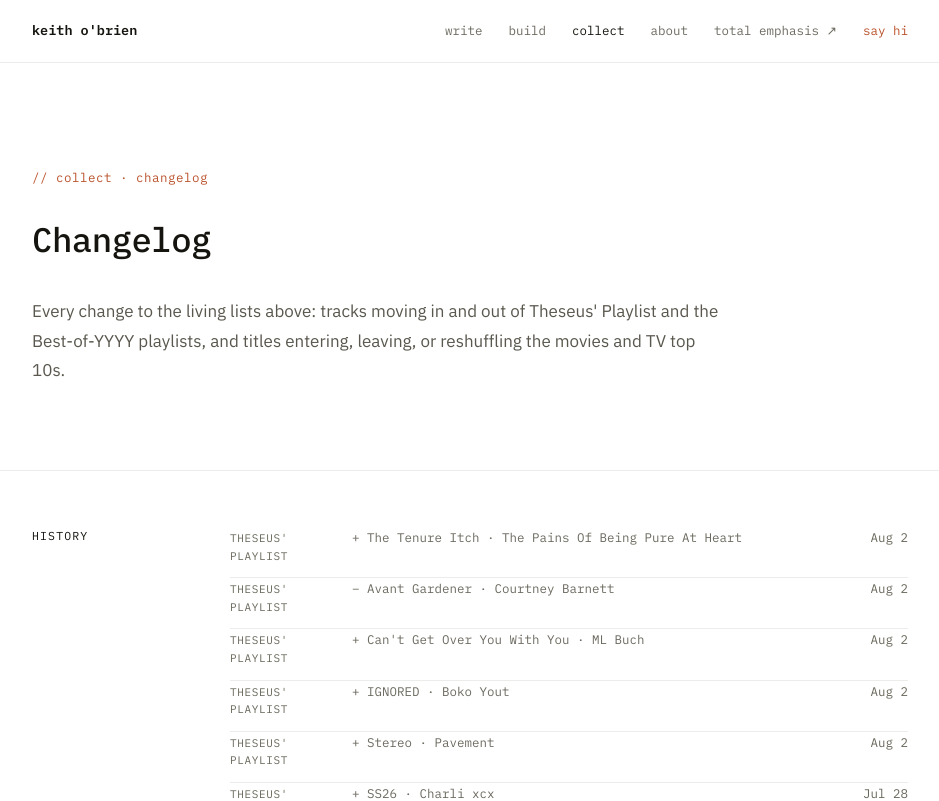
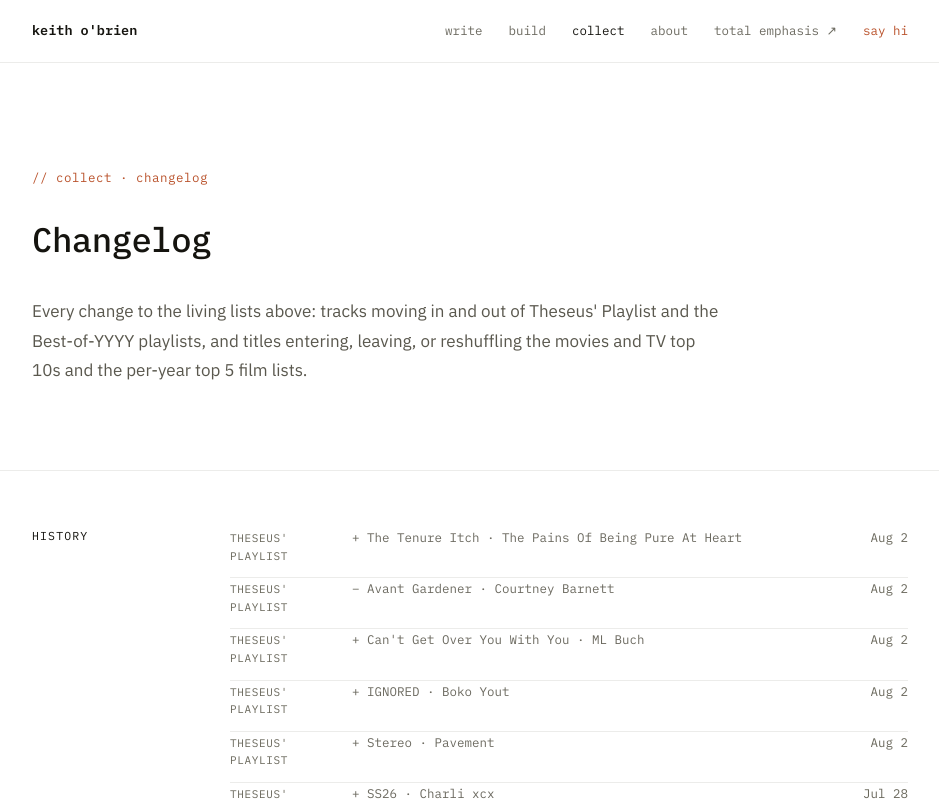
Before and after one commit to k-obrien17/keithrobrien, a Next.js app: page /collect/changelog in a window 1280 px wide. Shown: the top 801 px of the page, without its empty margins (170-1109 px from the left). Built offline with nearby package versions, Linux system fonts and the light colour scheme.

Commit message:
docs(collect): mention per-year top 5 film lists in changelog page copy

```diff
--- a/app/collect/changelog/page.tsx
+++ b/app/collect/changelog/page.tsx
@@ -85,7 +85,8 @@ export default function ChangelogPage() {
         <p>
           Every change to the living lists above: tracks moving in and out of
           Theseus&apos; Playlist and the Best-of-YYYY playlists, and titles
-          entering, leaving, or reshuffling the movies and TV top 10s.
+          entering, leaving, or reshuffling the movies and TV top 10s and the
+          per-year top 5 film lists.
         </p>
       </CollectHeader>
 
```
